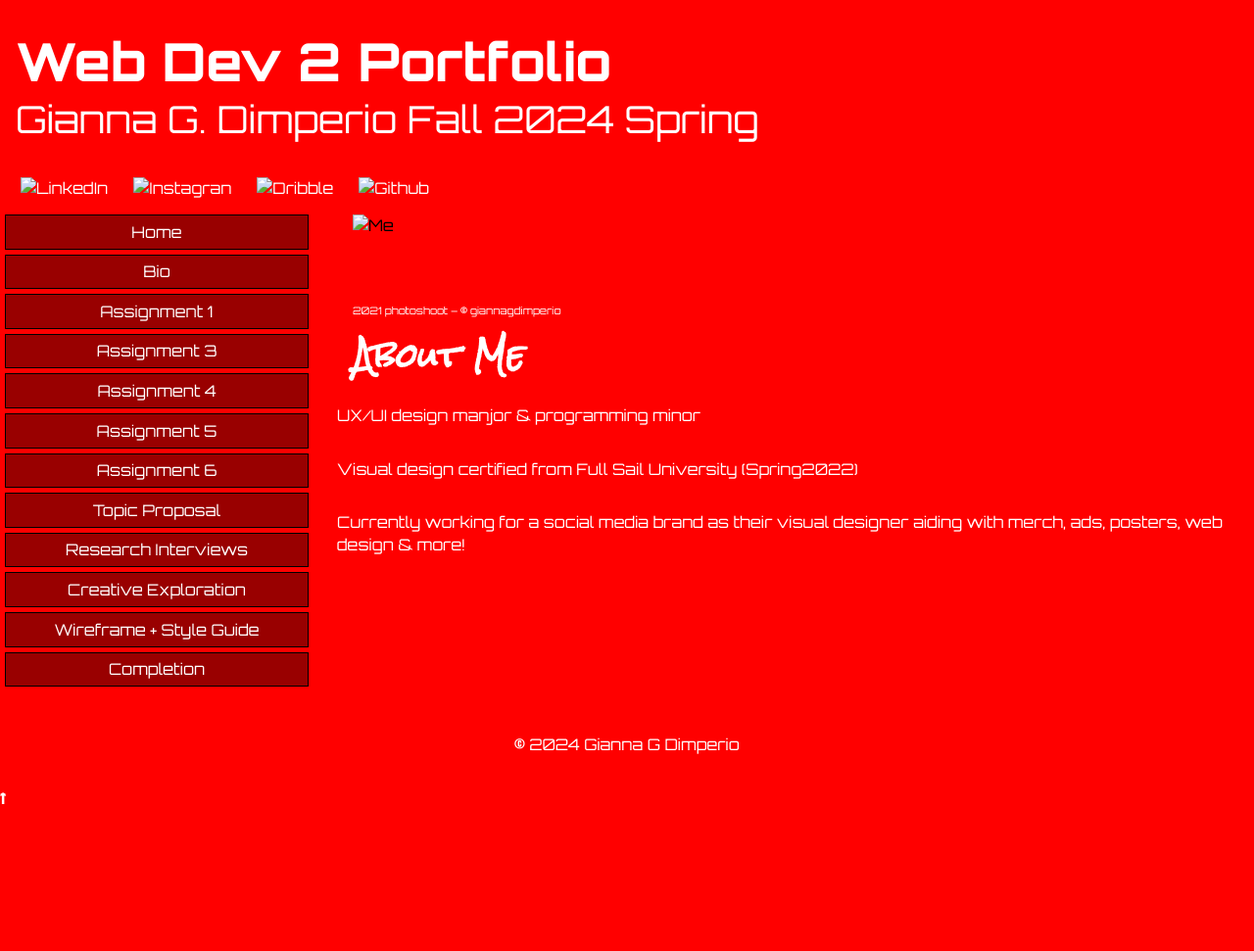
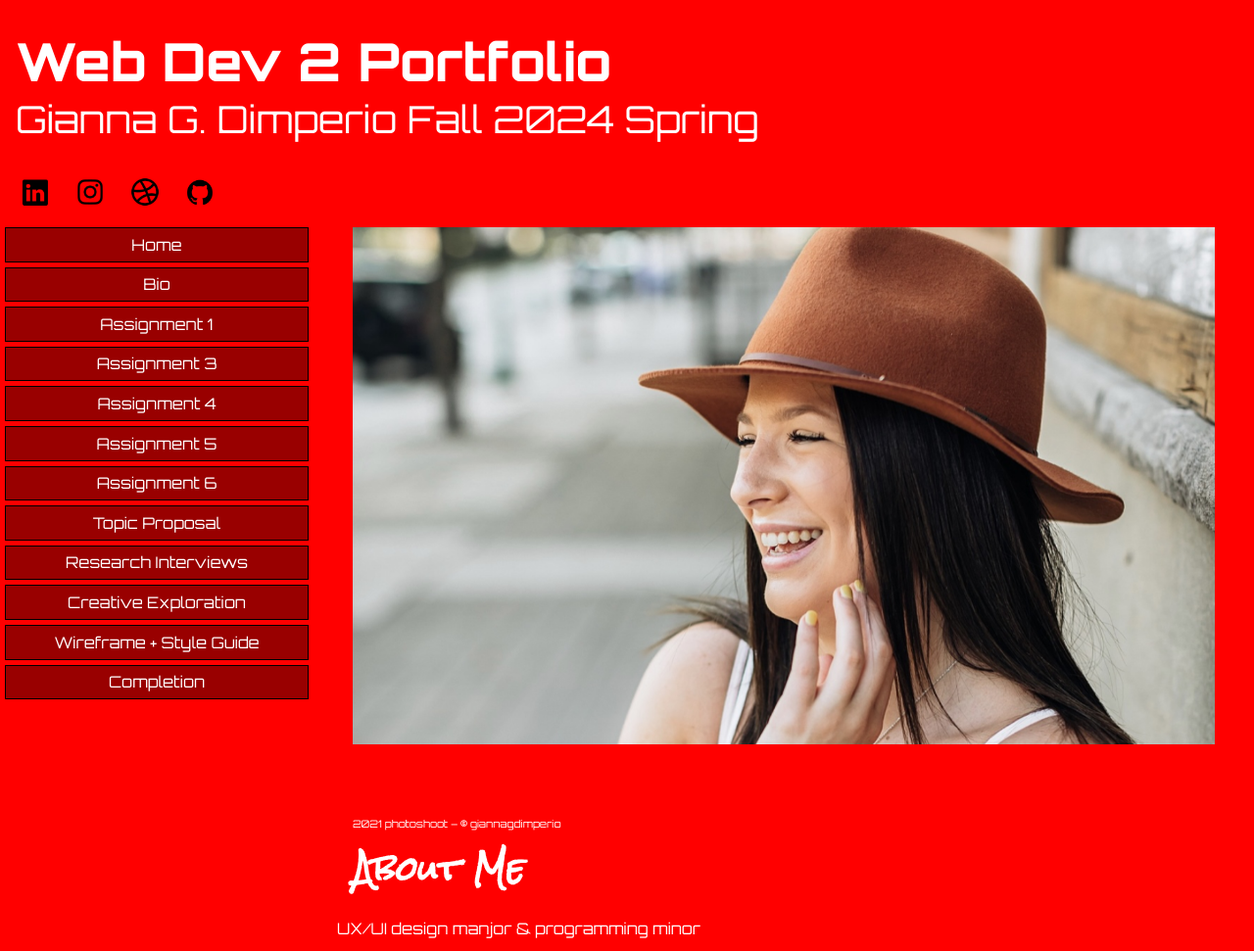
Before and after one commit to ThatGirlWhoCodes/WebDevIIPortfolio, a plain HTML site: page bio.html in a window 1280 px wide. Shown: the top 971 px of the page at 98% size. Before the commit the page ends 826 px from the top, so only its background shows below. Drawn offline with nearby package versions, Linux system fonts and the light colour scheme; the site is published under a folder, as on GitHub Pages, so addresses that start at the root find nothing.

Commit message:
dash test

```diff
--- a/bio.html
+++ b/bio.html
@@ -22,17 +22,17 @@
       <h2>Gianna G. Dimperio Fall 2024 Spring</h2>
   </header>
   <div id="social-media-icons">
-    <a href="https://www.linkedin.com/in/giannagdimperio06/" target="_blank"><img src="/img/linkedIn.png" alt="LinkedIn"></a>
-    <a href="https://www.instagram.com/giannagdimperio/"><img src="/img/instagram.png" alt="Instagran"></a>
-    <a href="https://dribbble.com/Dimperio"><img src="/img/dribble.png" alt="Dribble"></a>
-    <a href="https://github.com/ThatGirlWhoCodes"><img src="/img/github.png" alt="Github"></a>
+    <a href="https://www.linkedin.com/in/giannagdimperio06/" target="_blank"><img src="img/linkedIn.png" alt="LinkedIn"></a>
+    <a href="https://www.instagram.com/giannagdimperio/"><img src="img/instagram.png" alt="Instagran"></a>
+    <a href="https://dribbble.com/Dimperio"><img src="img/dribble.png" alt="Dribble"></a>
+    <a href="https://github.com/ThatGirlWhoCodes"><img src="img/github.png" alt="Github"></a>
   </div>
   <div id="two-column">
     <nav>
       <ul>
         <li><a href="index.html">Home</a></li>
         <li><a href="bio.html">Bio</a></li>
-        <li><a href="/assignments/assignment1">Assignment 1</a></li>
+        <li><a href="assignments/assignment1">Assignment 1</a></li>
         <li><a href="">Assignment 3</a></li>
         <li><a href="">Assignment 4</a></li>
         <li><a href="">Assignment 5</a></li>
@@ -46,7 +46,7 @@
     </nav>
   <main>
     <figure>
-      <img src="/img/profile-short.png" alt="Me">
+      <img src="img/profile-short.png" alt="Me">
       <figcaption>2021 photoshoot &ndash; &copy; giannagdimperio</figcaption>
     </figure>
       <div id="about-me-content"></div>
```
